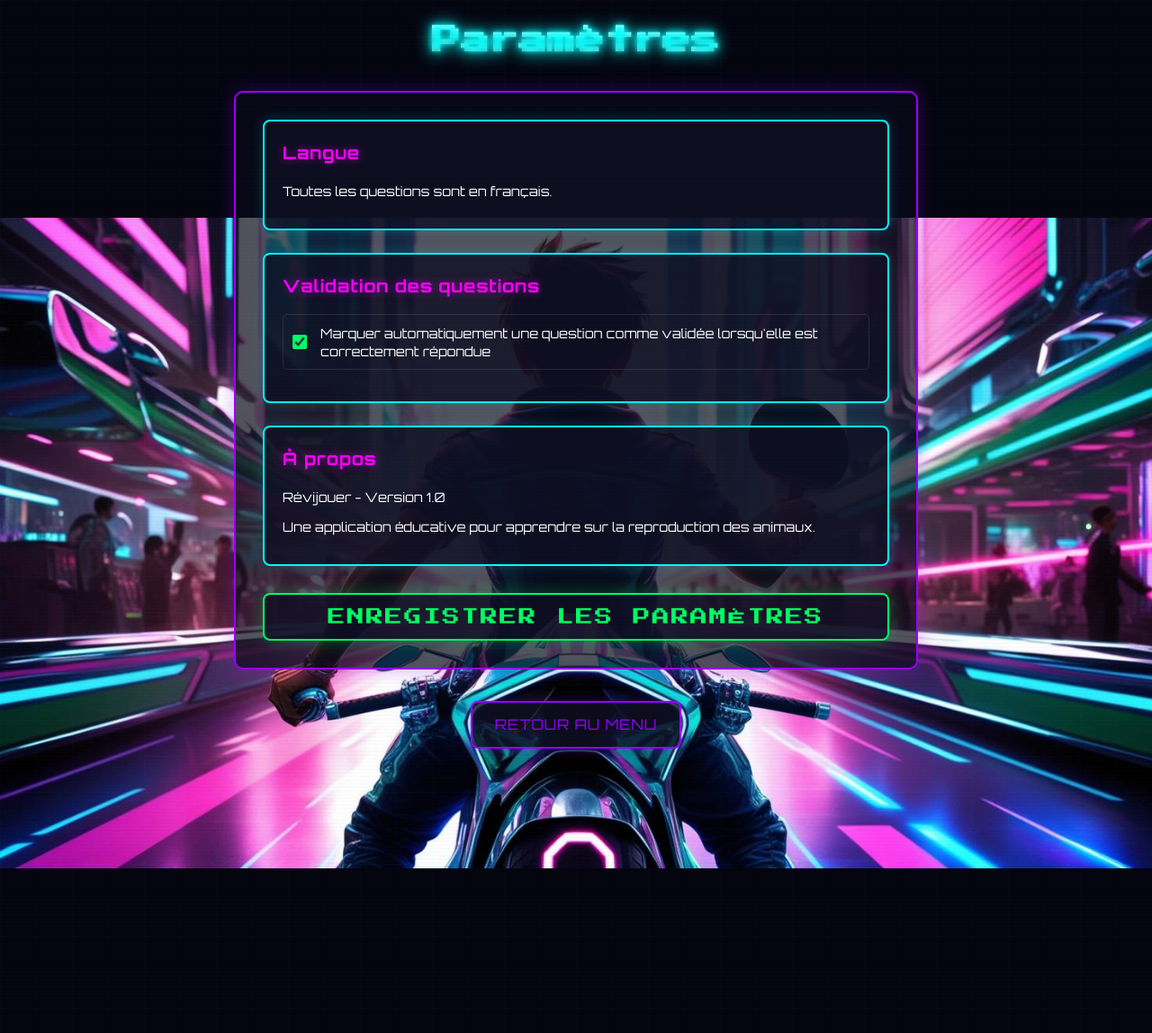
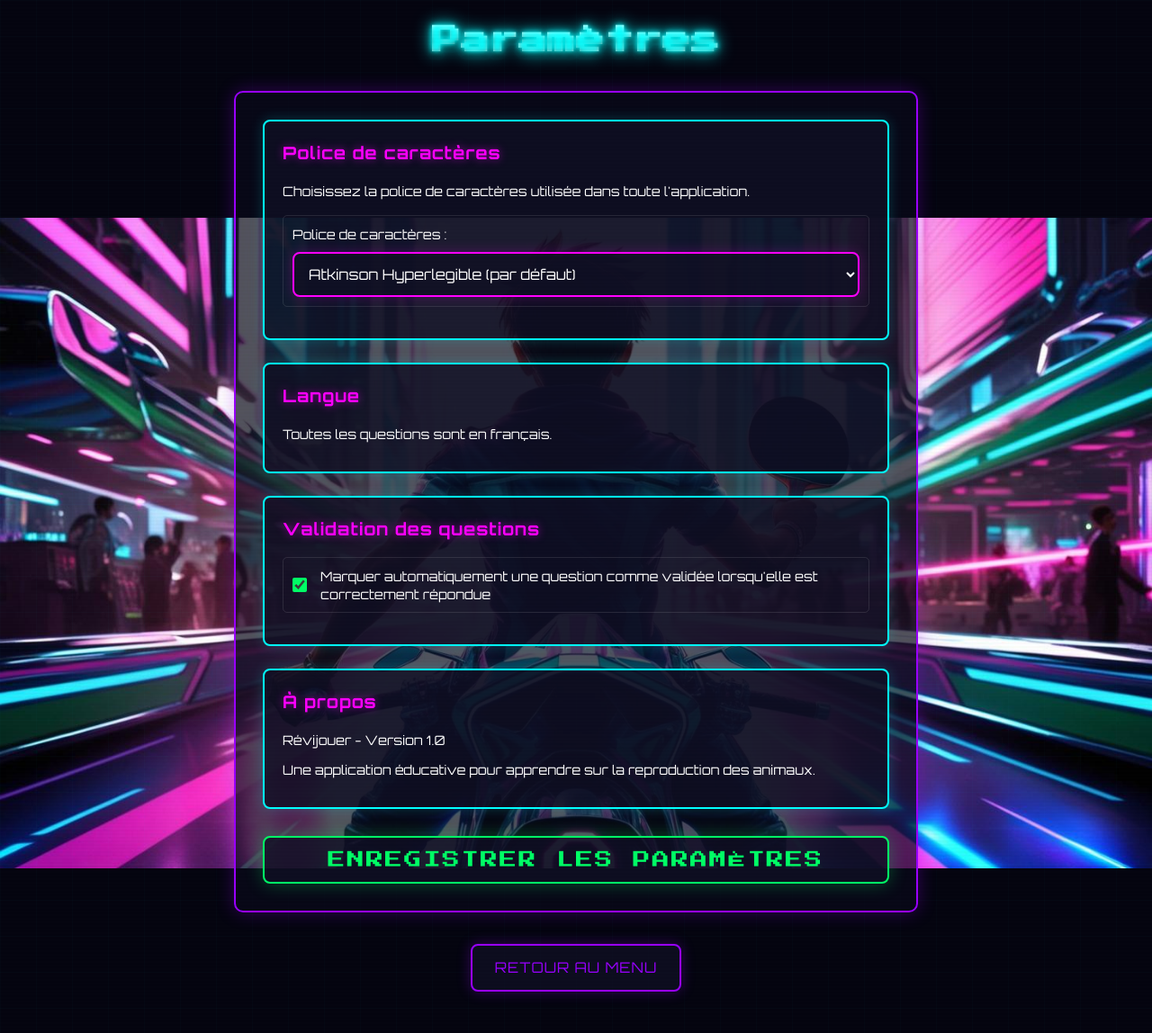
Before and after one commit to AlexMyddleware/svt-reproduction-animaux, a Flask app: page /settings/ in a window 1280 px wide. Shown: the top 1148 px of the page at 90% size. Run offline with Flask 3, Linux system fonts and the light colour scheme.

Commit message:
try: initial working setting

```diff
--- a/assets/settings.json
+++ b/assets/settings.json
@@ -1,3 +1,4 @@
 {
-    "auto_validate": true
+    "auto_validate": true,
+    "font_family": "Orbitron"
 }
--- a/src/svt_app/controllers/settings_controller.py
+++ b/src/svt_app/controllers/settings_controller.py
@@ -21,7 +21,8 @@ def load_settings() -> Dict[str, Any]:
         Dict[str, Any]: Dictionary containing the settings.
     """
     default_settings = {
-        "auto_validate": True
+        "auto_validate": True,
+        "font_family": "Atkinson Hyperlegible"
     }
 
     if not os.path.exists(SETTINGS_FILE):
@@ -75,9 +76,28 @@ def settings() -> str:
     """
     settings_data = load_settings()
     auto_validate = settings_data.get("auto_validate", True)
+    font_family = settings_data.get("font_family", "Atkinson Hyperlegible")
     debug_log("Rendering settings page with data: {}", settings_data)
     debug_log("auto_validate value type: {}, value: {}", type(auto_validate), auto_validate)
-    return render_template("settings.html", auto_validate=auto_validate)
+    debug_log("font_family value: {}", font_family)
+    return render_template("settings.html", auto_validate=auto_validate, font_family=font_family)
+
+@settings_bp.route("/get-font", methods=["GET"])
+def get_font() -> Dict[str, Any]:
+    """
+    Get the current font family setting.
+
+    Returns:
+        Dict[str, Any]: JSON response with the current font family.
+    """
+    try:
+        settings_data = load_settings()
+        font_family = settings_data.get("font_family", "Atkinson Hyperlegible")
+        debug_log("Retrieved font family: {}", font_family)
+        return jsonify({"success": True, "font_family": font_family})
+    except Exception as e:
+        debug_log("Error getting font setting: {}", str(e))
+        return jsonify({"success": False, "font_family": "Atkinson Hyperlegible"})
 
 @settings_bp.route("/save", methods=["POST"])
 def save() -> Dict[str, Any]:
@@ -94,6 +114,7 @@ def save() -> Dict[str, Any]:
 
         current_settings = load_settings()
         current_settings["auto_validate"] = bool(data.get("auto_validate", True))
+        current_settings["font_family"] = str(data.get("font_family", "Atkinson Hyperlegible"))
         debug_log("Saving new settings: {}", current_settings)
 
         if save_settings(current_settings):
--- /dev/null
+++ b/src/svt_app/static/css/font_manager.css
@@ -0,0 +1,124 @@
+/* Font Family Manager CSS */
+/* This file manages the global font families used throughout the application */
+
+/* Import all required fonts */
+@import url('https://fonts.googleapis.com/css2?family=Orbitron:wght@400;700&family=Press+Start+2P&display=swap');
+@import url('https://fonts.googleapis.com/css2?family=Atkinson+Hyperlegible:ital,wght@0,400;0,700;1,400;1,700&display=swap');
+
+:root {
+    /* Font family variables that can be dynamically changed */
+    --primary-font: 'Atkinson Hyperlegible', sans-serif;
+    --heading-font: 'Orbitron', sans-serif;
+    --pixel-font: 'Press Start 2P', cursive;
+
+    /* Fallback font stacks for standard fonts */
+    --serif-font: Georgia, 'Times New Roman', Times, serif;
+    --sans-serif-font: 'Segoe UI', Tahoma, Geneva, Verdana, sans-serif;
+    --monospace-font: 'Courier New', Courier, monospace;
+    --cursive-font: 'Comic Sans MS', cursive, sans-serif;
+    --fantasy-font: Impact, 'Arial Black', sans-serif;
+}
+
+/* Font family mapping classes */
+.font-atkinson {
+    --primary-font: 'Atkinson Hyperlegible', sans-serif;
+}
+
+.font-orbitron {
+    --primary-font: 'Orbitron', sans-serif;
+}
+
+.font-serif {
+    --primary-font: var(--serif-font);
+}
+
+.font-sans-serif {
+    --primary-font: var(--sans-serif-font);
+}
+
+.font-monospace {
+    --primary-font: var(--monospace-font);
+}
+
+.font-cursive {
+    --primary-font: var(--cursive-font);
+}
+
+.font-fantasy {
+    --primary-font: var(--fantasy-font);
+}
+
+/* Apply the primary font to the body and most elements */
+body {
+    font-family: var(--primary-font);
+}
+
+/* Override specific elements that should maintain their special fonts */
+.settings-title,
+.tree-title,
+header h1,
+.scores-display,
+.save-button {
+    font-family: var(--pixel-font) !important;
+}
+
+/* Elements that should maintain Orbitron for UI consistency */
+.menu-button,
+.retro-button,
+.nav-button,
+.game-type-button,
+.toolbar-button,
+.action-button,
+.setting-group h3,
+.setting-group p,
+.checkbox-group label,
+.speed-control,
+.form-group input[type="text"],
+.form-group textarea,
+.file-upload-label,
+.button-base,
+.question-number,
+.select-group label {
+    font-family: var(--heading-font) !important;
+}
+
+/* Text content that should use the primary font */
+.question-text,
+.option,
+.blank,
+p:not(.setting-group p),
+div:not(.speed-control),
+label:not(.checkbox-group label):not(.select-group label),
+span,
+td,
+th,
+li {
+    font-family: var(--primary-font);
+}
+
+/* Dropdown styling for font selection */
+.font-select {
+    width: 100%;
+    padding: 12px;
+    background: rgba(15, 15, 35, 0.8);
+    border: 2px solid var(--neon-pink);
+    border-radius: 8px;
+    color: white;
+    font-family: var(--heading-font);
+    font-size: 1rem;
+    transition: all 0.3s ease;
+    box-shadow: 0 0 15px rgba(255, 0, 255, 0.2);
+    cursor: pointer;
+}
+
+.font-select:focus {
+    outline: none;
+    border-color: var(--neon-green);
+    box-shadow: 0 0 20px rgba(0, 255, 102, 0.4);
+}
+
+.font-select option {
+    background: rgba(15, 15, 35, 0.9);
+    color: white;
+    padding: 10px;
+}
--- a/src/svt_app/templates/base.html
+++ b/src/svt_app/templates/base.html
@@ -5,6 +5,7 @@
     <meta name="viewport" content="width=device-width, initial-scale=1.0">
     <title>{% block title %}Revijouer{% endblock %}</title>
     <link rel="stylesheet" href="{{ url_for('static', filename='css/style.css') }}">
+    <link rel="stylesheet" href="{{ url_for('static', filename='css/font_manager.css') }}">
     {% block extra_css %}{% endblock %}
 </head>
 <body>
@@ -28,6 +29,56 @@
 
     <script src="{{ url_for('static', filename='js/main.js') }}"></script>
     <script>
+    // Global font management
+    function applyFontFamily(fontFamily) {
+        // Remove all existing font classes
+        document.body.classList.remove('font-atkinson', 'font-orbitron', 'font-serif', 'font-sans-serif', 'font-monospace', 'font-cursive', 'font-fantasy');
+
+        // Apply the appropriate font class
+        switch(fontFamily) {
+            case 'Atkinson Hyperlegible':
+                document.body.classList.add('font-atkinson');
+                break;
+            case 'Orbitron':
+                document.body.classList.add('font-orbitron');
+                break;
+            case 'serif':
+                document.body.classList.add('font-serif');
+                break;
+            case 'sans-serif':
+                document.body.classList.add('font-sans-serif');
+                break;
+            case 'monospace':
+                document.body.classList.add('font-monospace');
+                break;
+            case 'cursive':
+                document.body.classList.add('font-cursive');
+                break;
+            case 'fantasy':
+                document.body.classList.add('font-fantasy');
+                break;
+            default:
+                document.body.classList.add('font-atkinson');
+        }
+    }
+
+    // Load and apply font setting on page load
+    async function loadFontSettings() {
+        try {
+            const response = await fetch('/settings/get-font');
+            const data = await response.json();
+            if (data.success && data.font_family) {
+                applyFontFamily(data.font_family);
+            } else {
+                // Default to Atkinson Hyperlegible if no setting found
+                applyFontFamily('Atkinson Hyperlegible');
+            }
+        } catch (error) {
+            console.log('Could not load font settings, using default');
+            applyFontFamily('Atkinson Hyperlegible');
+        }
+    }
+
     // Global flags
     let quitInitialized = false;
     let isQuitting = false;
@@ -129,12 +180,18 @@
     }
 
     // Initialize on DOMContentLoaded
-    document.addEventListener('DOMContentLoaded', initQuitFunctionality);
+    document.addEventListener('DOMContentLoaded', function() {
+        loadFontSettings();
+        initQuitFunctionality();
+    });
 
     // Export function to set unsaved changes state
     window.setUnsavedChanges = function(value) {
         hasUnsavedChanges = value;
     };
+
+    // Export font function for other scripts
+    window.applyFontFamily = applyFontFamily;
     </script>
     {% block extra_js %}{% endblock %}
 </body>
--- a/src/svt_app/templates/settings.html
+++ b/src/svt_app/templates/settings.html
@@ -8,6 +8,7 @@
 
 {% block extra_css %}
 <link rel="stylesheet" href="{{ url_for('static', filename='css/retro_disco.css') }}">
+<link rel="stylesheet" href="{{ url_for('static', filename='css/font_manager.css') }}">
 <style>
     /* Hide the base template header completely */
     header {
@@ -109,6 +110,28 @@
         line-height: 1.4;
     }
 
+    .select-group {
+        margin: 15px 0;
+        padding: 10px;
+        border: 1px solid rgba(255, 255, 255, 0.1);
+        border-radius: 5px;
+        transition: all 0.3s ease;
+    }
+
+    .select-group:hover {
+        background: rgba(153, 0, 255, 0.1);
+        border-color: var(--neon-purple);
+    }
+
+    .select-group label {
+        color: white;
+        font-family: 'Orbitron', sans-serif;
+        font-size: 0.9rem;
+        line-height: 1.4;
+        display: block;
+        margin-bottom: 10px;
+    }
+
     .save-button {
         display: block;
         width: 100%;
@@ -197,6 +220,23 @@
 
     <form id="settingsForm" class="settings-options">
         <div class="setting-group">
+            <h3>Police de caractères</h3>
+            <p>Choisissez la police de caractères utilisée dans toute l'application.</p>
+            <div class="select-group">
+                <label for="fontFamily">Police de caractères :</label>
+                <select id="fontFamily" name="font_family" class="font-select">
+                    <option value="Atkinson Hyperlegible" {% if font_family == "Atkinson Hyperlegible" %}selected{% endif %}>Atkinson Hyperlegible (par défaut)</option>
+                    <option value="Orbitron" {% if font_family == "Orbitron" %}selected{% endif %}>Orbitron</option>
+                    <option value="serif" {% if font_family == "serif" %}selected{% endif %}>Serif (Georgia)</option>
+                    <option value="sans-serif" {% if font_family == "sans-serif" %}selected{% endif %}>Sans-serif (Segoe UI)</option>
+                    <option value="monospace" {% if font_family == "monospace" %}selected{% endif %}>Monospace (Courier New)</option>
+                    <option value="cursive" {% if font_family == "cursive" %}selected{% endif %}>Cursive (Comic Sans MS)</option>
+                    <option value="fantasy" {% if font_family == "fantasy" %}selected{% endif %}>Fantasy (Impact)</option>
+                </select>
+            </div>
+        </div>
+
+        <div class="setting-group">
             <h3>Langue</h3>
             <p>Toutes les questions sont en français.</p>
         </div>
@@ -232,6 +272,47 @@
 document.addEventListener('DOMContentLoaded', function() {
     const settingsForm = document.getElementById('settingsForm');
     const settingsMessage = document.getElementById('settingsMessage');
+    const fontFamilySelect = document.getElementById('fontFamily');
+
+    // Apply the current font family on page load
+    applyFontFamily(fontFamilySelect.value);
+
+    // Apply font family immediately when changed (preview)
+    fontFamilySelect.addEventListener('change', function(e) {
+        applyFontFamily(e.target.value);
+    });
+
+    function applyFontFamily(fontFamily) {
+        // Remove all existing font classes
+        document.body.classList.remove('font-atkinson', 'font-orbitron', 'font-serif', 'font-sans-serif', 'font-monospace', 'font-cursive', 'font-fantasy');
+
+        // Apply the appropriate font class
+        switch(fontFamily) {
+            case 'Atkinson Hyperlegible':
+                document.body.classList.add('font-atkinson');
+                break;
+            case 'Orbitron':
+                document.body.classList.add('font-orbitron');
+                break;
+            case 'serif':
+                document.body.classList.add('font-serif');
+                break;
+            case 'sans-serif':
+                document.body.classList.add('font-sans-serif');
+                break;
+            case 'monospace':
+                document.body.classList.add('font-monospace');
+                break;
+            case 'cursive':
+                document.body.classList.add('font-cursive');
+                break;
+            case 'fantasy':
+                document.body.classList.add('font-fantasy');
+                break;
+            default:
+                document.body.classList.add('font-atkinson');
+        }
+    }
 
     function showMessage(message, isSuccess = true) {
         settingsMessage.textContent = message;
@@ -248,6 +329,7 @@ document.addEventListener('DOMContentLoaded', function() {
         e.preventDefault();
 
         const autoValidate = document.getElementById('autoValidate').checked;
+        const fontFamily = document.getElementById('fontFamily').value;
 
         try {
             const response = await fetch('/settings/save', {
@@ -256,7 +338,8 @@ document.addEventListener('DOMContentLoaded', function() {
                     'Content-Type': 'application/json',
                 },
                 body: JSON.stringify({
-                    auto_validate: autoValidate
+                    auto_validate: autoValidate,
+                    font_family: fontFamily
                 })
             });
 
```
Also changed, not shown: tests/test_settings.py (+128 -0 lines).
